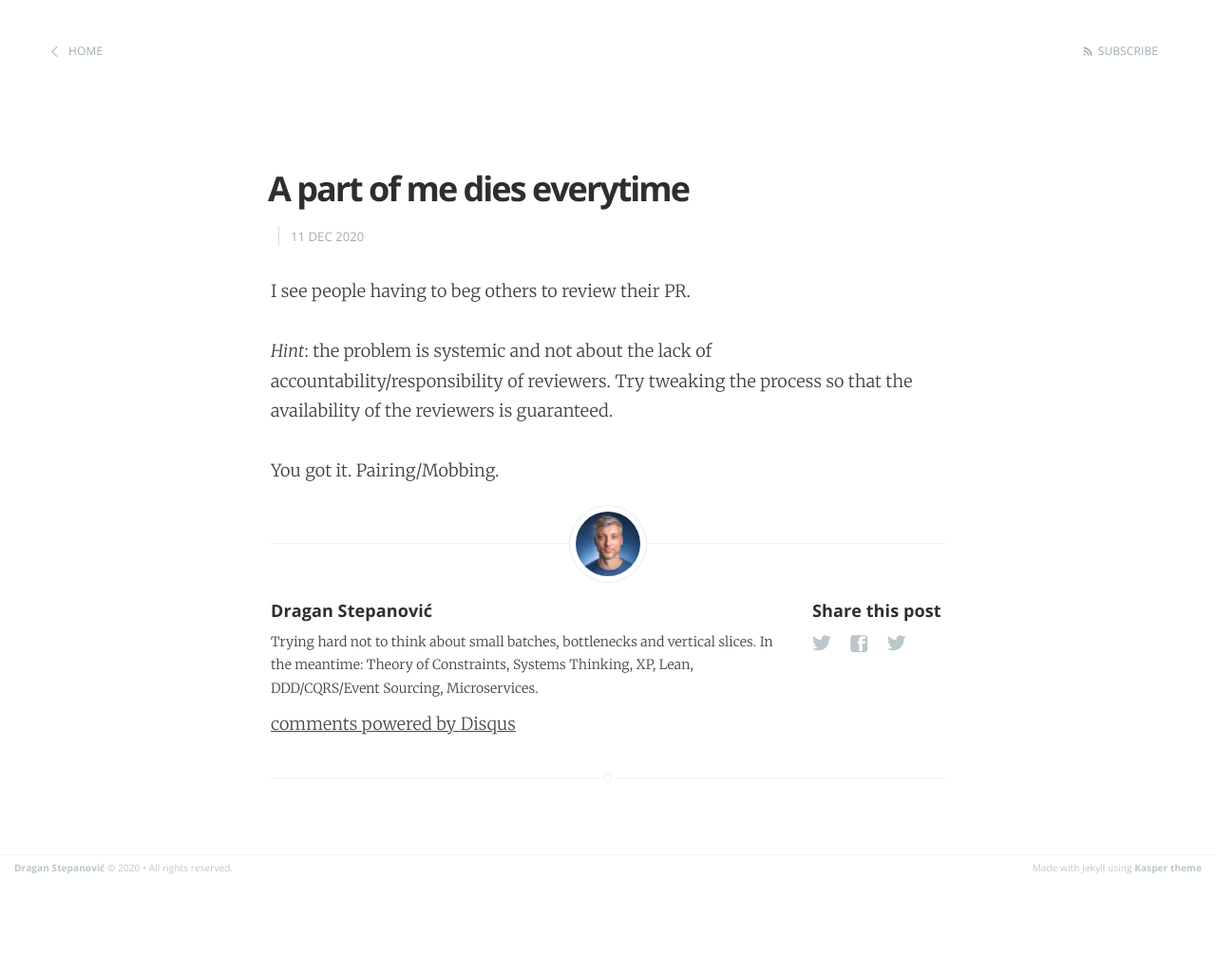
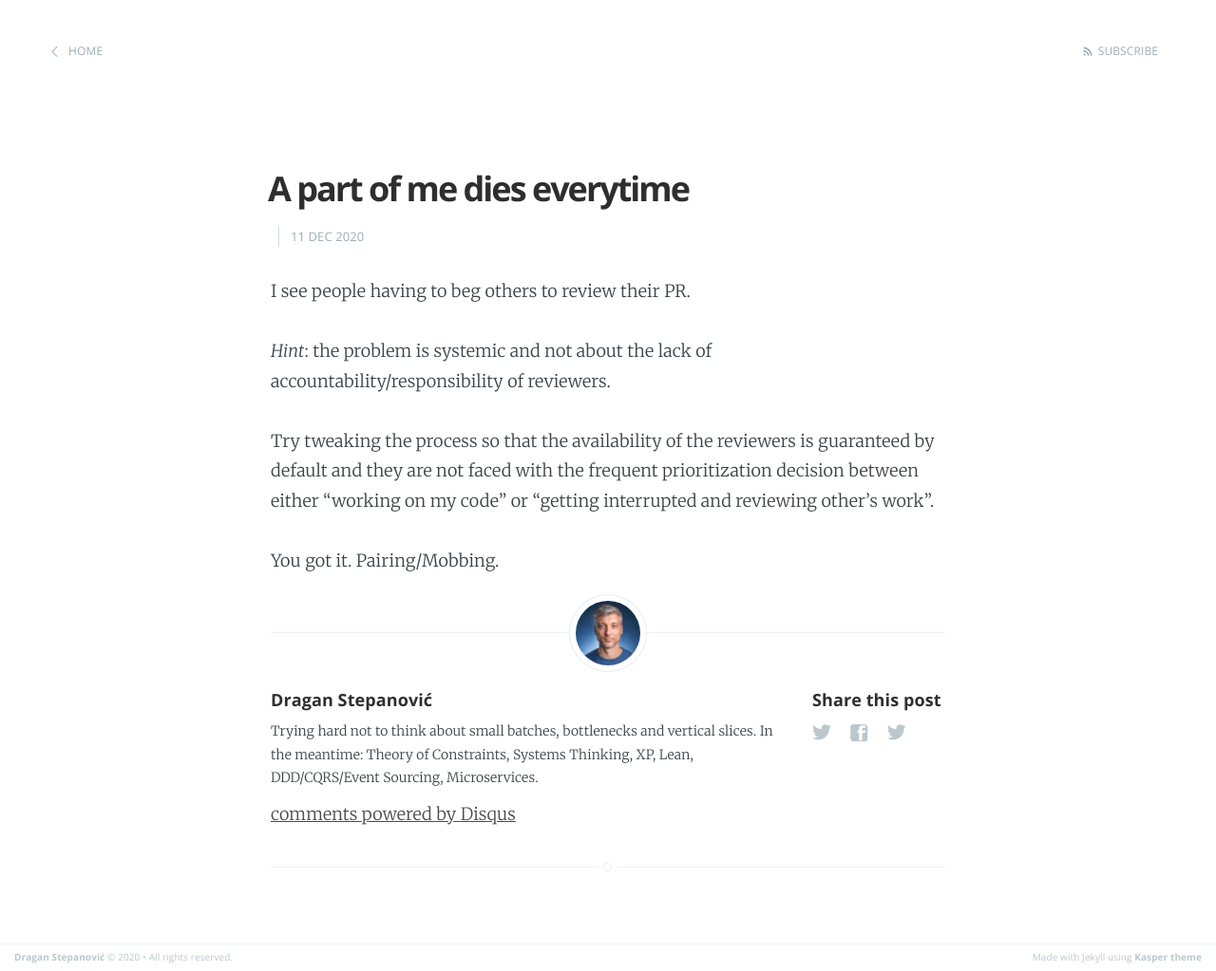
Before and after one commit to dragan-stepanovic/dragan-stepanovic.github.io, a Jekyll site: the page built from _posts/2020-12-11-part-of-me-dies.md, in a window 1280 px wide. Shown: the whole page at 95% size. Built offline with Jekyll 4.4.1, drawn with Linux system fonts in a browser that asks for light colours; our own code applies the rules of GitHub Pages for plain Markdown files; comment, search, counter and statistics services are not loaded; before the commit the page ends 928 px from its top, so only the background shows below that.

Commit message:
Update 2020-12-11-part-of-me-dies.md

```diff
--- a/_posts/2020-12-11-part-of-me-dies.md
+++ b/_posts/2020-12-11-part-of-me-dies.md
@@ -5,6 +5,7 @@
 I see people having to beg others to review their PR.
 
 _Hint_: the problem is systemic and not about the lack of accountability/responsibility of reviewers.
-Try tweaking the process so that the availability of the reviewers is guaranteed.
+
+Try tweaking the process so that the availability of the reviewers is guaranteed by default and they are not faced with the frequent prioritization decision between either "working on my code" or "getting interrupted and reviewing other's work".
 
 You got it. Pairing/Mobbing.
```
